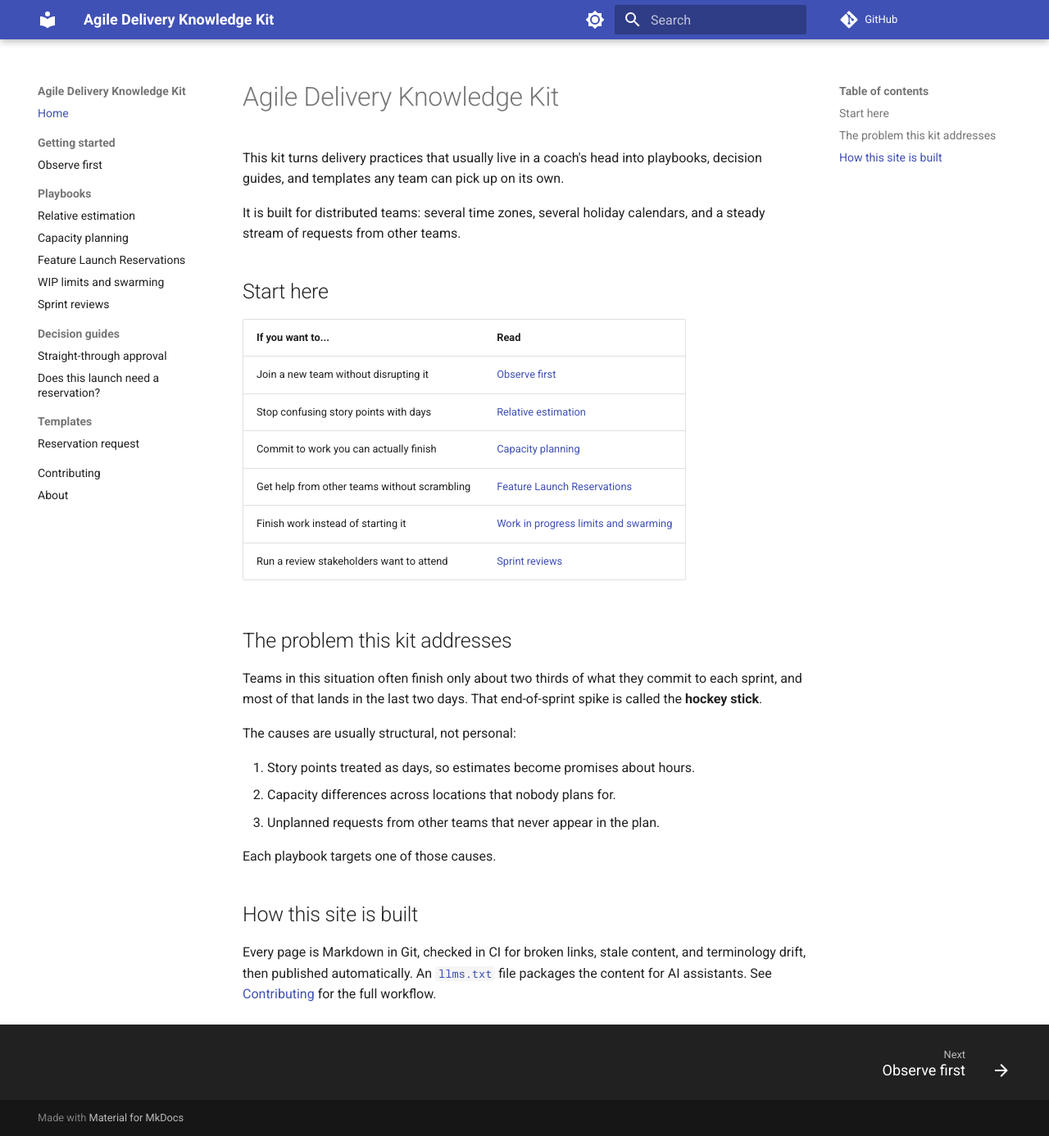
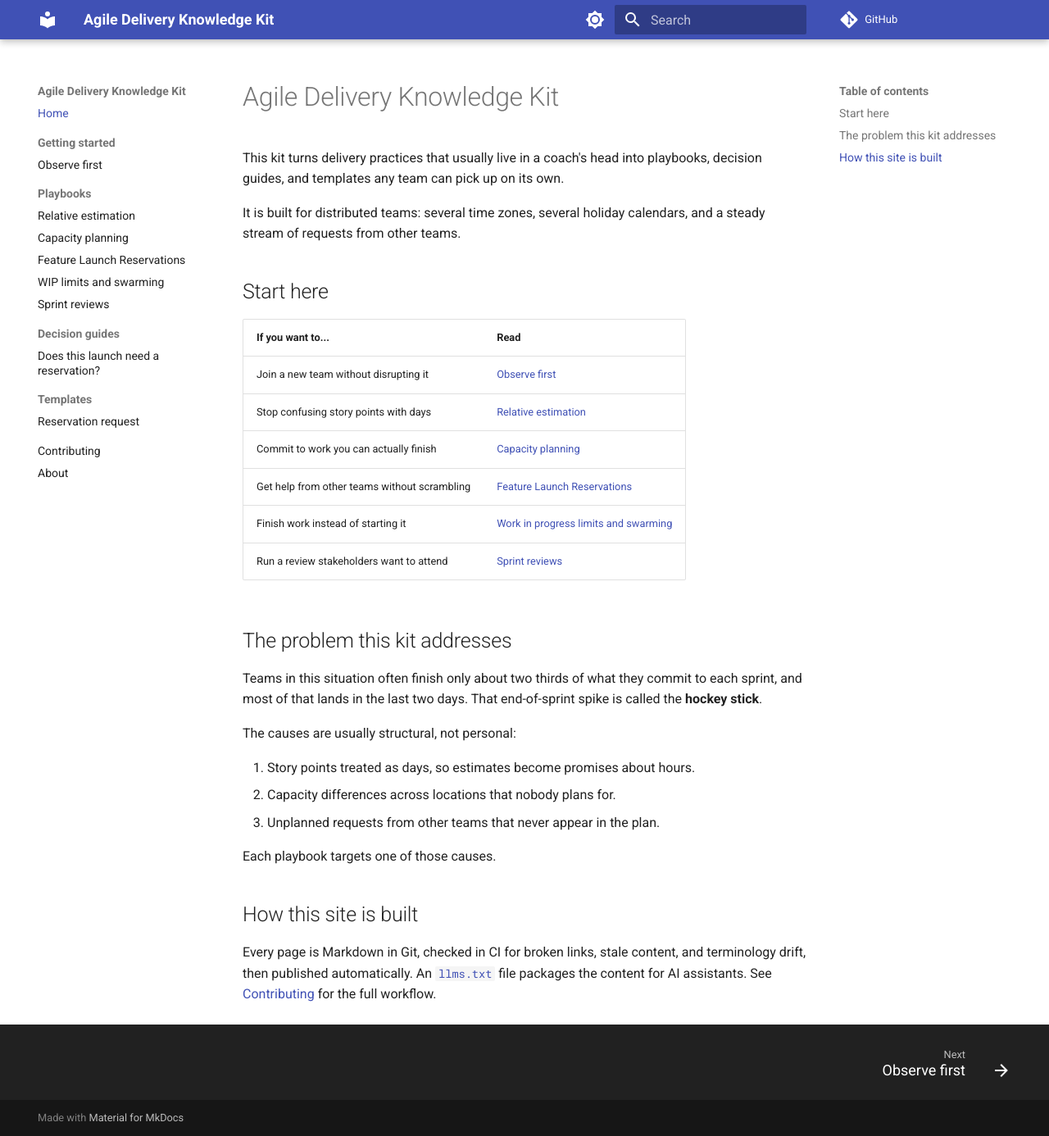
Before and after one commit to henryjones3rd/agile-knowledge-kit, an MkDocs documentation site: the page built from docs/index.md, in a window 1280 px wide and 1386 px high. Shown: the whole window at 82% size. Built offline with MkDocs 1.6.1 and Material for MkDocs 9.7.7, drawn with Linux system fonts in a browser that asks for light colours; comment, search, counter and statistics services are not loaded.

Commit message:
Remove Straight-through approval from site navigation

```diff
--- a/mkdocs.yml
+++ b/mkdocs.yml
@@ -34,7 +34,6 @@ nav:
       - WIP limits and swarming: playbooks/wip-limits-and-swarming.md
       - Sprint reviews: playbooks/sprint-reviews.md
   - Decision guides:
-      - Straight-through approval: decision-guides/straight-through-approval.md
       - Does this launch need a reservation?: decision-guides/does-this-need-a-reservation.md
   - Templates:
       - Reservation request: reusable-templates/reservation-request.md
```
